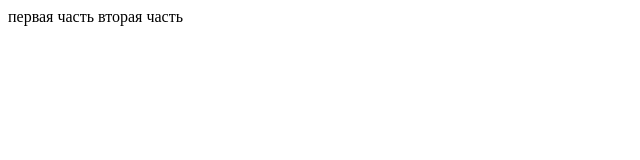
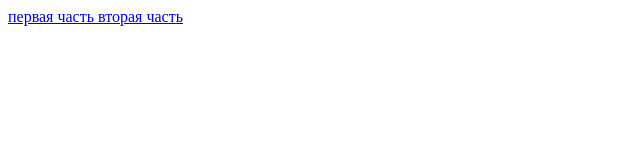
Before and after one commit to Dmytrych/Client_Lab1, a plain HTML site: page index.html in a window 1280 px wide. Shown: the whole page, without its empty margins (0-640 px from the left). Drawn offline with Linux system fonts and the light colour scheme.

Commit message:
Fixed commit

```diff
--- a/index.html
+++ b/index.html
@@ -6,7 +6,7 @@
     <title>Document</title>
 </head>
 <body>
-    <href src="Task1/task1.html">первая часть</href>
-    <href src="Task1/task2.html">вторая часть</href>
+    <a href="./Task1/task1.html">первая часть</href>
+    <a href="./Task1/task2.html">вторая часть</href>
 </body>
 </html>
```
